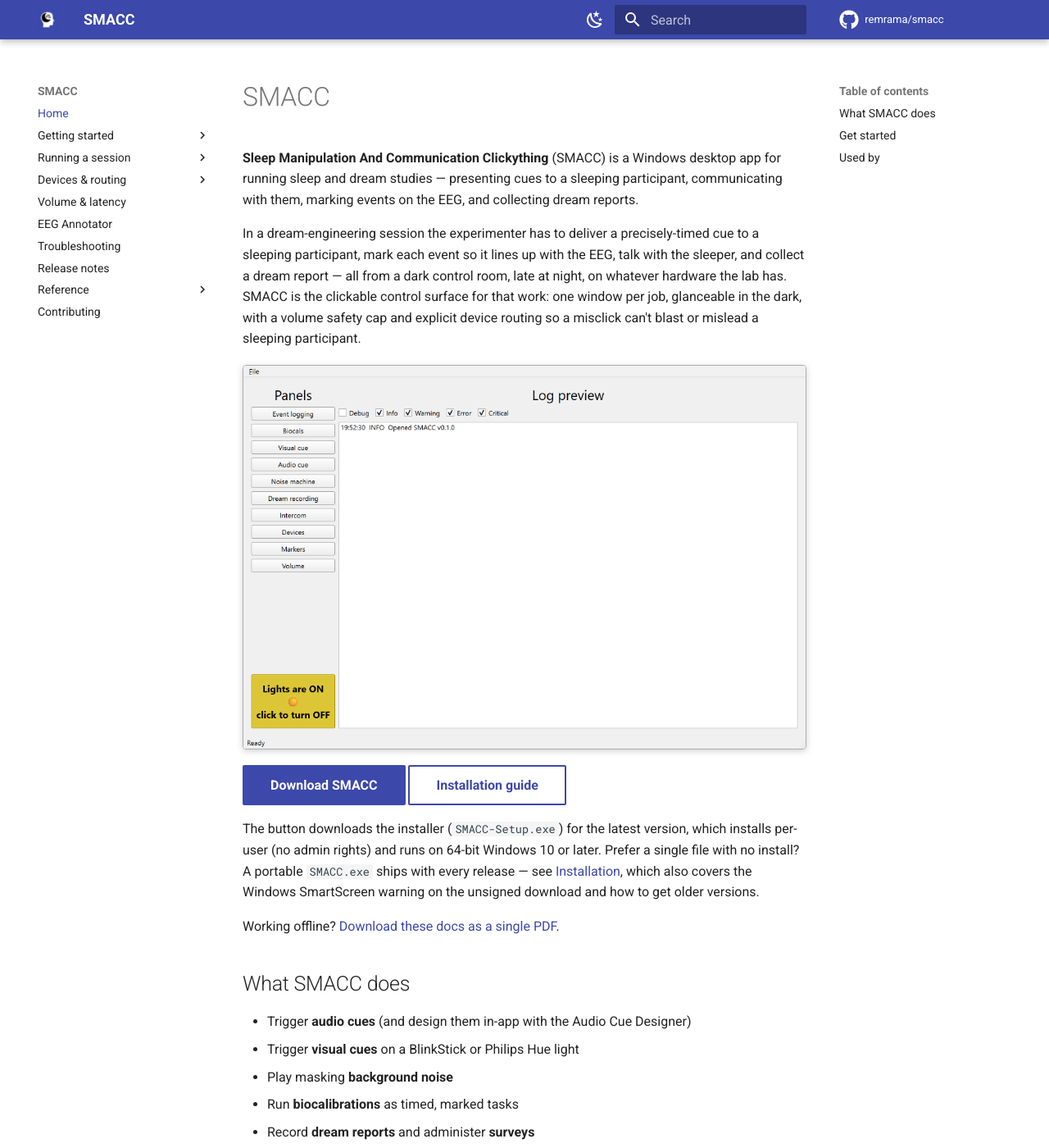
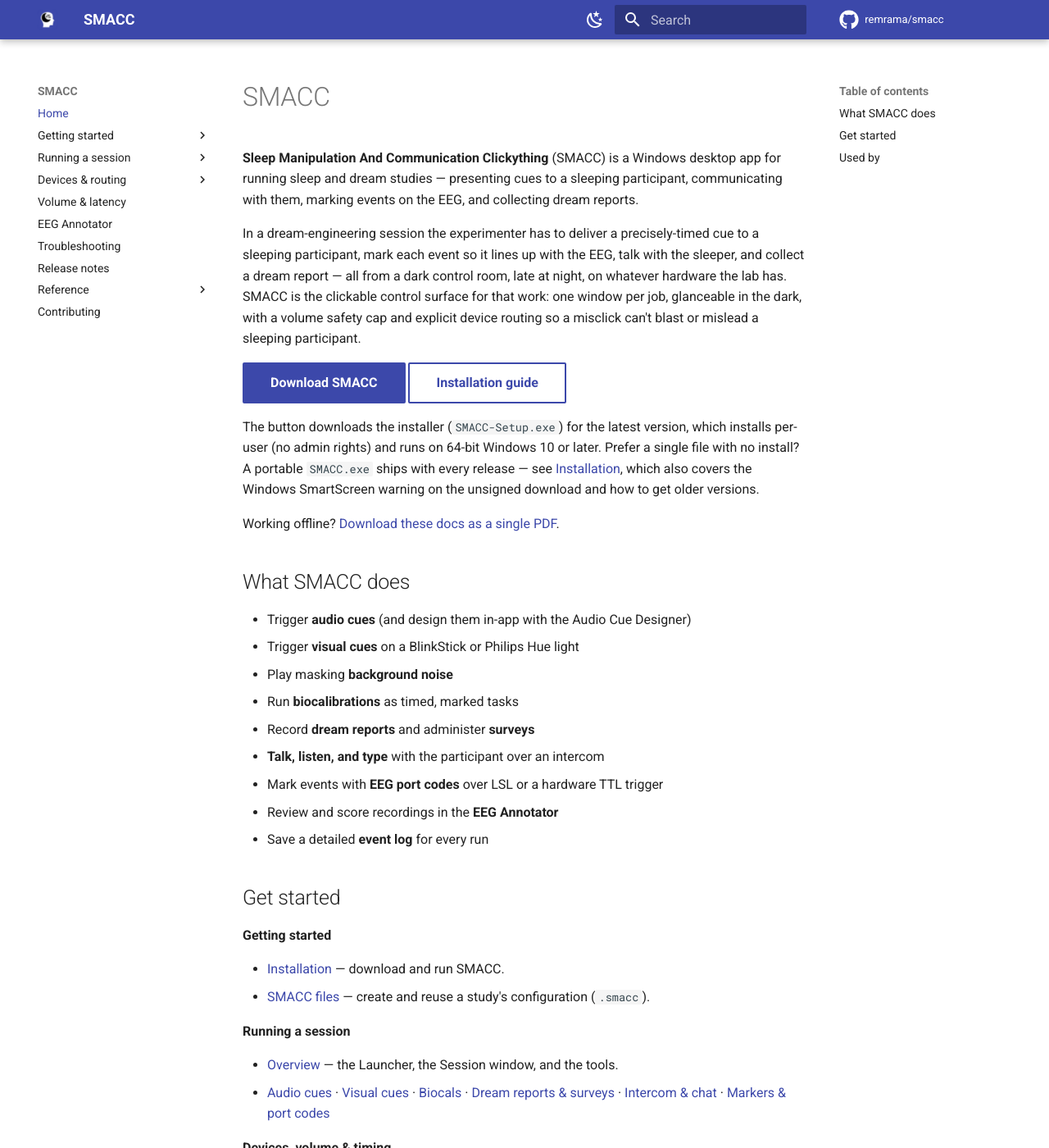
Before and after one commit to remrama/smacc, an MkDocs documentation site: the page built from docs/index.md, in a window 1280 px wide and 1400 px high. Shown: the whole window at 82% size. Built offline with MkDocs 1.6.1 and Material for MkDocs 9.7.7, drawn with Linux system fonts in a browser that asks for light colours; comment, search, counter and statistics services are not loaded; the version menu is left out.

Commit message:
docs: shrink the embedded screenshots and drop the home-page one (#245)

```diff
--- a/docs/assets/extra.css
+++ b/docs/assets/extra.css
@@ -10,23 +10,29 @@
 
 /* Documentation screenshots (scripts/screenshots.py). The captures are the window
    client area only — no OS title bar — so a subtle frame makes them read as windows.
-   Centered and sized to the window's shape: the default suits a medium tool window,
-   `--wide` is for the two-column Session/Editor/Devices, `--narrow` for the small
-   single-column tools (Launcher, chat, Volume, …) so they aren't upscaled. */
-.shot {
+   Kept modest so they sit within the prose rather than dominating the page; the
+   captures are 2x (retina) so they stay sharp downscaled. The default suits a medium
+   tool window, `--wide` is for the two-column Session/Editor, `--narrow` for the
+   small single-column tools (Launcher, chat, Volume, …). The `.md-typeset img`
+   qualifier is required: Material's own `.md-typeset img { max-width: 100% }` would
+   otherwise out-specify a bare `.shot` and stretch every shot to the full column. */
+.md-typeset img.shot {
   display: block;
   margin: 1.2em auto;
-  max-width: 560px;
+  /* `width` sets the target; `max-width: 100%` keeps it from overflowing a narrow
+     (mobile) content column. The shots are 2x, so a downscaled width stays sharp. */
+  width: 440px;
+  max-width: 100%;
   height: auto;
   border: 1px solid var(--md-default-fg-color--lighter);
   border-radius: 4px;
   box-shadow: 0 2px 8px rgba(0, 0, 0, 0.18);
 }
 
-.shot--wide {
-  max-width: 100%;
+.md-typeset img.shot--wide {
+  width: 540px;
 }
 
-.shot--narrow {
-  max-width: 320px;
+.md-typeset img.shot--narrow {
+  width: 240px;
 }
--- a/docs/index.md
+++ b/docs/index.md
@@ -10,8 +10,6 @@
 whatever hardware the lab has. SMACC is the clickable control surface for that work:
 one window per job, glanceable in the dark, with a volume safety cap and explicit
 device routing so a misclick can't blast or mislead a sleeping participant.
-
-![The SMACC Session window: the Panels column on the left, the live Log preview on the right.](assets/screenshot-session.png){ .shot .shot--wide }
 
 [Download SMACC](https://github.com/remrama/smacc/releases/latest/download/SMACC-Setup.exe){ .md-button .md-button--primary }
 [Installation guide](installation.md){ .md-button }
```
Also changed, not shown: docs/audio.md (+1 -1 lines).
